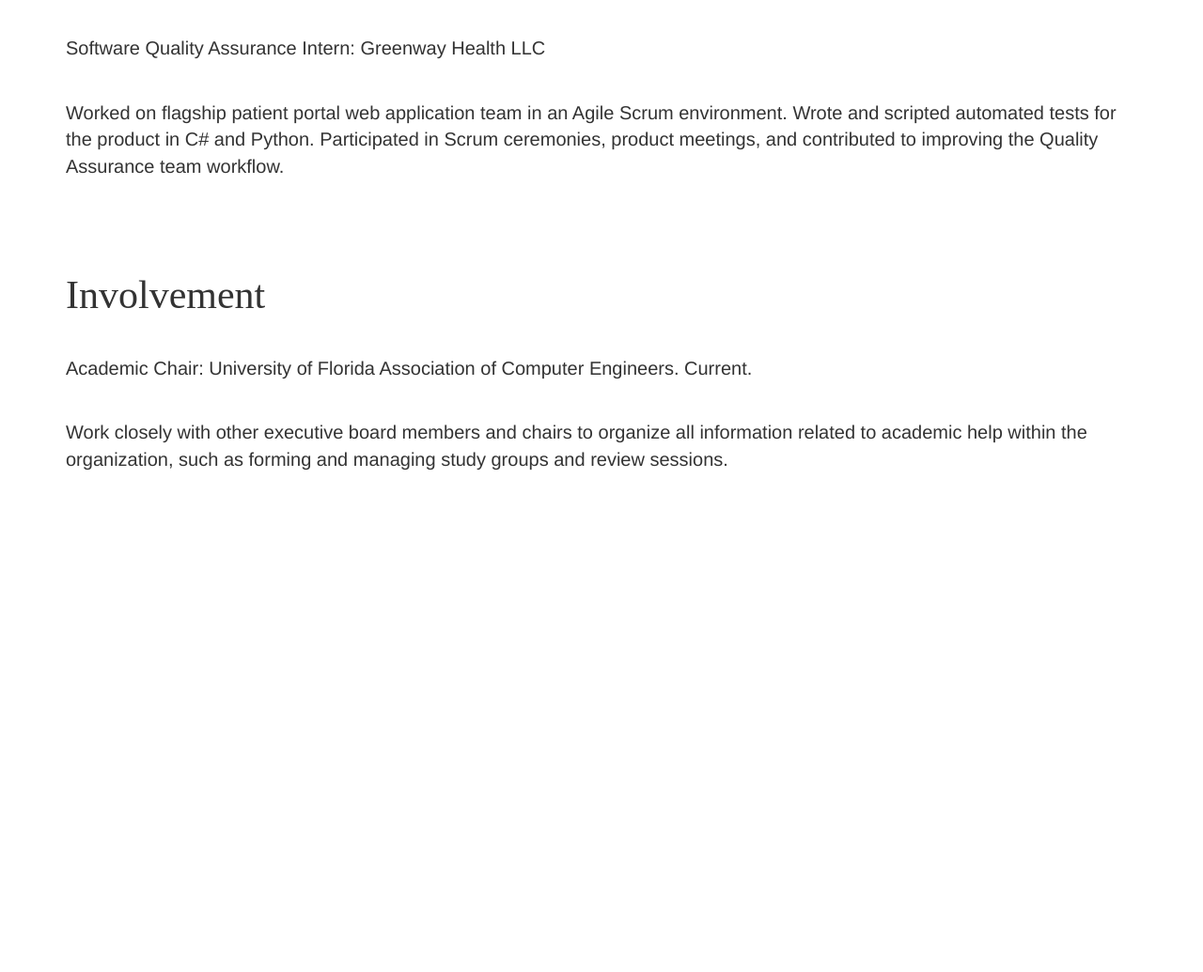
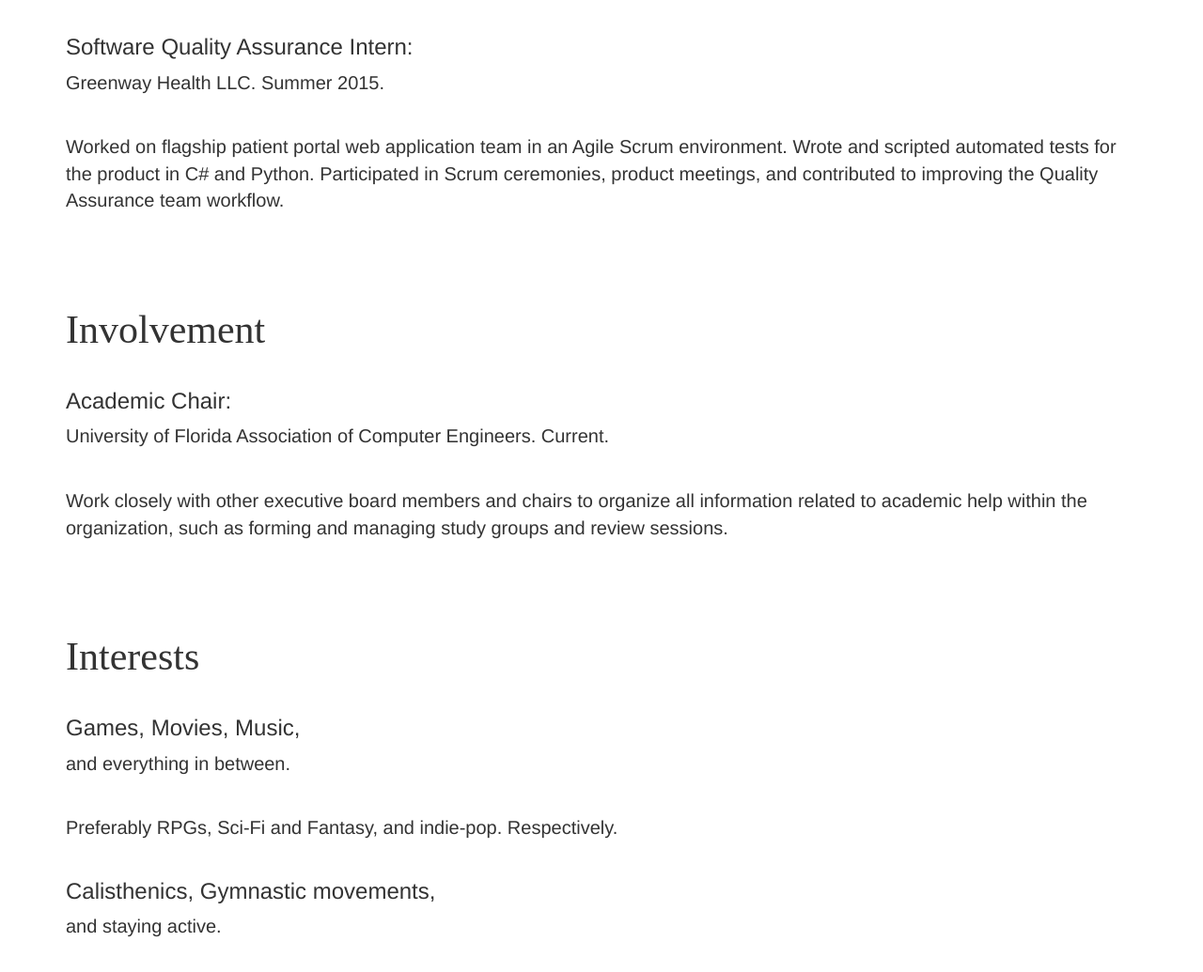
Before and after one commit to spchiam/spchiam.github.io, a plain HTML site: page about3.html in a window 1280 px wide. Shown: the part 709-1744 px from the top of the page at 94% size. Before the commit the page ends 1252 px from the top, so only its background shows below. Drawn offline with Linux system fonts and the light colour scheme.

Commit message:
added interests

```diff
--- a/about3.html
+++ b/about3.html
@@ -45,7 +45,8 @@
       <section class="module content">
         <div class="container">
           <h2>Experience</h2>
-          <p>Software Quality Assurance Intern: Greenway Health LLC</p>
+          <h3>Software Quality Assurance Intern:</h3>
+          <p>Greenway Health LLC. Summer 2015.</p>
           <p>Worked on flagship patient portal web application team in an Agile Scrum environment. Wrote and scripted automated tests for the product in C# and Python. Participated in Scrum ceremonies, product meetings, and contributed to improving the Quality Assurance team workflow.</p>
         </div>
       </section>
@@ -53,20 +54,26 @@
       <section class="module content">
         <div class="container">
           <h2>Involvement</h2>
-          <p>Academic Chair: University of Florida Association of Computer Engineers. Current.</p>
+          <h3>Academic Chair:</h3>
+          <p>University of Florida Association of Computer Engineers. Current.</p>
           <p>Work closely with other executive board members and chairs to organize all information related to academic help within the organization, such as forming and managing study groups and review sessions.</p>
         </div>
       </section>
 
+      <section class="module content">
+        <div class="container">
+          <h2>Interests</h2>
+          <h3>Games, Movies, Music,</h3>
+          <p>and everything in between.</p>
+          <p>Preferably RPGs, Sci-Fi and Fantasy, and indie-pop. Respectively.</p>
+          <h3>Calisthenics, Gymnastic movements,</h3>
+          <p>and staying active.</p>
+        </div>
+      </section>
 
-  </main><!-- /main -->
+  </main>
 
-  <footer>
-  </footer><!-- /footer -->
-
-</div><!-- /#wrapper -->
-
-</script>
+</div>
 
 </body>
 </html>
```
